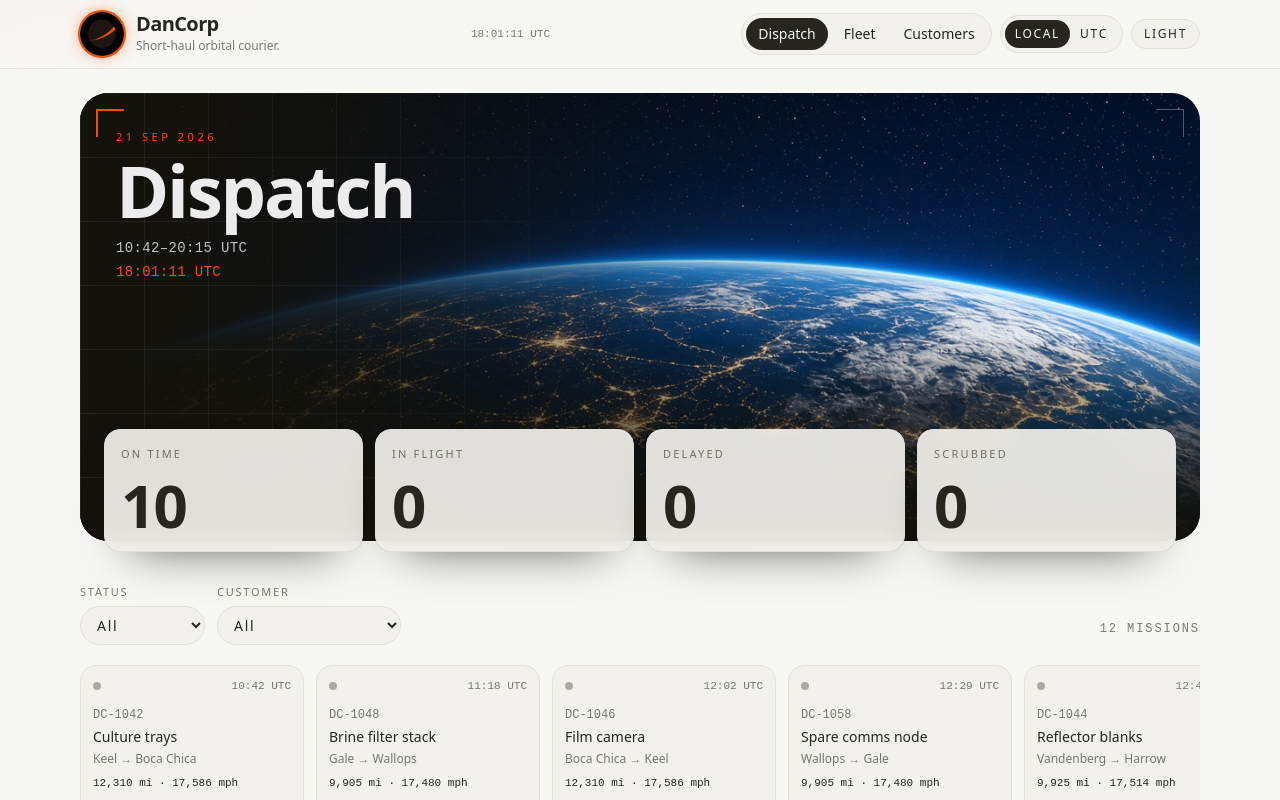
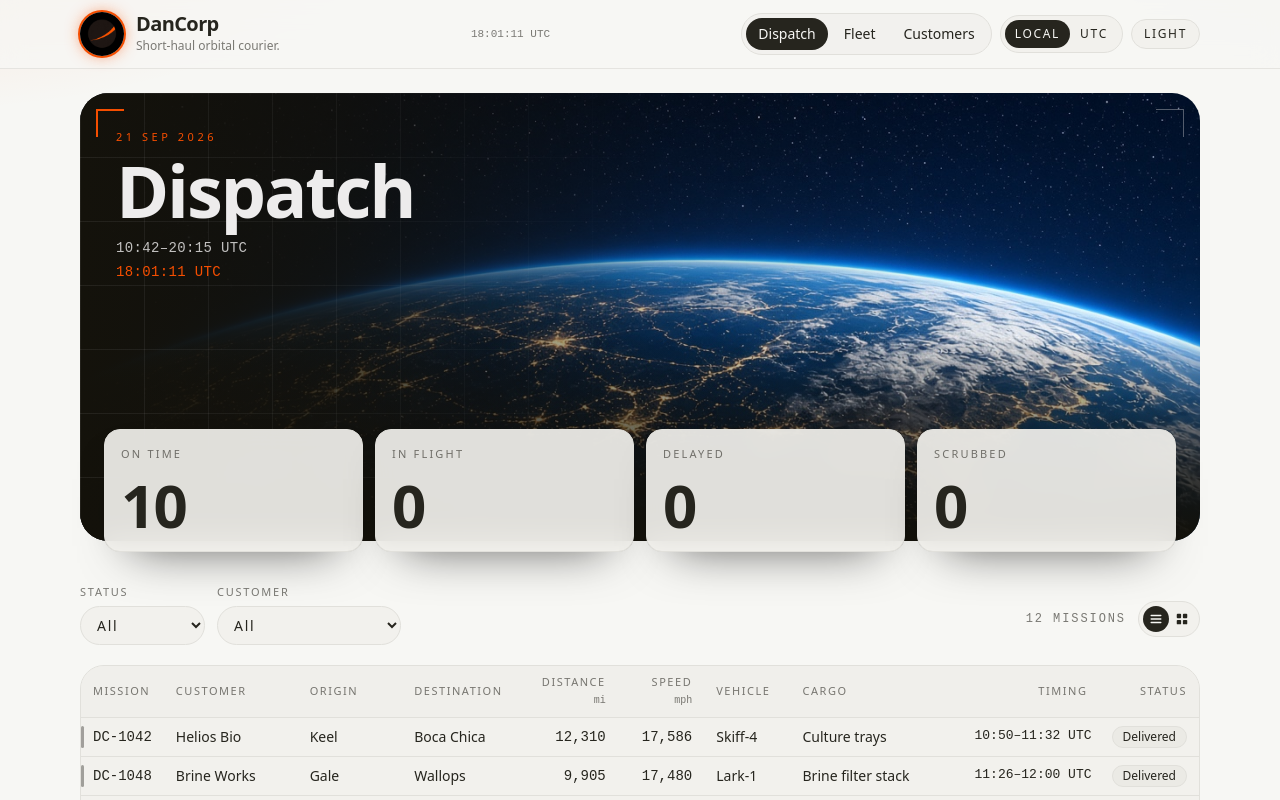
Before and after one commit to djschnei21/DanCorp, a Next.js app: page / in a window 1280 px wide. Shown: the top 800 px of the page. Built offline with nearby package versions, Linux system fonts and the light colour scheme.

Commit message:
Add a list or card toggle for dispatch missions.
The board shows one layout at a time, defaults to list, and keeps the choice in localStorage.

```diff
--- a/components/MissionBoard.tsx
+++ b/components/MissionBoard.tsx
@@ -3,11 +3,13 @@
 import { useState } from "react";
 import { useRouter } from "next/navigation";
 import { missionCountLabel } from "@/lib/format";
+import { activeMissionLayout } from "@/lib/mission-view";
 import { filterBoard, isMissionStatus } from "@/lib/missions";
 import type { BoardMission, CustomerSummary } from "@/lib/types";
 import { MissionFilters } from "./MissionFilters";
 import { MissionTable } from "./MissionTable";
 import { MissionTimeline } from "./MissionTimeline";
+import { MissionViewToggle, useMissionView } from "./MissionViewToggle";
 
 function normalizeStatus(value: string): string {
   return isMissionStatus(value) ? value : "all";
@@ -29,6 +31,7 @@ export function MissionBoard({
   initialCustomer: string;
 }) {
   const router = useRouter();
+  const view = useMissionView();
   const [status, setStatus] = useState(() => normalizeStatus(initialStatus));
   const [customerId, setCustomerId] = useState(() => normalizeCustomer(initialCustomer, customers));
   const [seenStatus, setSeenStatus] = useState(initialStatus);
@@ -42,6 +45,7 @@ export function MissionBoard({
   }
 
   const filtered = filterBoard(missions, status, customerId);
+  const layout = activeMissionLayout(view, filtered.length);
 
   function replace(nextStatus: string, nextCustomer: string) {
     const params = new URLSearchParams();
@@ -71,14 +75,20 @@ export function MissionBoard({
             replace(status, value);
           }}
         />
+        <div className="flex items-center gap-3 pb-2">
           {filtered.length > 0 ? (
-          <p className="pb-2 font-mono text-xs uppercase tracking-[0.16em] text-muted">
+            <p className="font-mono text-xs uppercase tracking-[0.16em] text-muted">
               {missionCountLabel(filtered.length)}
             </p>
           ) : null}
+          <MissionViewToggle />
         </div>
+      </div>
+      {layout === "cards" ? (
         <MissionTimeline missions={filtered} />
+      ) : (
         <MissionTable missions={filtered} />
+      )}
     </div>
   );
 }
--- /dev/null
+++ b/components/MissionViewToggle.tsx
@@ -0,0 +1,98 @@
+"use client";
+
+import { useSyncExternalStore } from "react";
+import {
+  MISSION_VIEW_EVENT,
+  loadMissionView,
+  persistMissionView,
+  type MissionViewMode,
+} from "@/lib/mission-view";
+
+const options: { value: MissionViewMode; label: string }[] = [
+  { value: "list", label: "List view" },
+  { value: "cards", label: "Card view" },
+];
+
+function subscribe(listener: () => void) {
+  window.addEventListener(MISSION_VIEW_EVENT, listener);
+  window.addEventListener("storage", listener);
+  return () => {
+    window.removeEventListener(MISSION_VIEW_EVENT, listener);
+    window.removeEventListener("storage", listener);
+  };
+}
+
+function getSnapshot(): MissionViewMode {
+  return loadMissionView();
+}
+
+// The server cannot see localStorage. List is the first-visit default, so this
+// snapshot matches a browser with no stored preference. A stored card choice
+// replaces it after hydration.
+export function useMissionView(): MissionViewMode {
+  return useSyncExternalStore(subscribe, getSnapshot, () => "list");
+}
+
+export function selectMissionView(mode: MissionViewMode): void {
+  persistMissionView(mode);
+  window.dispatchEvent(new Event(MISSION_VIEW_EVENT));
+}
+
+function ListIcon() {
+  return (
+    <svg
+      viewBox="0 0 16 16"
+      aria-hidden="true"
+      className="h-3.5 w-3.5"
+      fill="none"
+      stroke="currentColor"
+      strokeWidth="1.6"
+      strokeLinecap="round"
+    >
+      <path d="M2.5 4h11M2.5 8h11M2.5 12h11" />
+    </svg>
+  );
+}
+
+function CardsIcon() {
+  return (
+    <svg viewBox="0 0 16 16" aria-hidden="true" className="h-3.5 w-3.5" fill="currentColor">
+      <rect x="2" y="2" width="5" height="5" rx="1" />
+      <rect x="9" y="2" width="5" height="5" rx="1" />
+      <rect x="2" y="9" width="5" height="5" rx="1" />
+      <rect x="9" y="9" width="5" height="5" rx="1" />
+    </svg>
+  );
+}
+
+export function MissionViewToggle() {
+  const mode = useMissionView();
+
+  return (
+    <div
+      id="mission-view"
+      role="group"
+      aria-label="Mission view"
+      className="flex items-center rounded-full border border-card-04 bg-card p-1"
+    >
+      {options.map((option) => {
+        const selected = mode === option.value;
+        return (
+          <button
+            key={option.value}
+            type="button"
+            aria-pressed={selected}
+            aria-label={option.label}
+            title={option.label}
+            onClick={() => selectMissionView(option.value)}
+            className={`rounded-full p-1.5 focus-visible:outline focus-visible:outline-2 focus-visible:outline-offset-2 focus-visible:outline-accent ${
+              selected ? "bg-fg text-bg" : "text-fg hover:bg-card-01"
+            }`}
+          >
+            {option.value === "list" ? <ListIcon /> : <CardsIcon />}
+          </button>
+        );
+      })}
+    </div>
+  );
+}
--- /dev/null
+++ b/lib/mission-view.ts
@@ -0,0 +1,32 @@
+export const MISSION_VIEW_KEY = "dancorp.missionView";
+
+export const MISSION_VIEW_EVENT = "dancorp-mission-view";
+
+export type MissionViewMode = "list" | "cards";
+
+// A missing or unknown value is list. First visit has no key.
+export function readMissionView(stored: string | null): MissionViewMode {
+  return stored === "cards" ? "cards" : "list";
+}
+
+export function loadMissionView(): MissionViewMode {
+  try {
+    return readMissionView(localStorage.getItem(MISSION_VIEW_KEY));
+  } catch {
+    return "list";
+  }
+}
+
+export function persistMissionView(mode: MissionViewMode): void {
+  try {
+    localStorage.setItem(MISSION_VIEW_KEY, mode);
+  } catch {
+    // Private contexts can reject storage.
+  }
+}
+
+// Card layout is the timeline, and only when there are missions to show.
+// An empty board uses the shared empty state in the list shell.
+export function activeMissionLayout(mode: MissionViewMode, count: number): MissionViewMode {
+  return mode === "cards" && count > 0 ? "cards" : "list";
+}
```
Also changed, not shown: 1 other file (tests, documents, lock files or other folders). Lines whose indentation alone changed are shown as unchanged.
